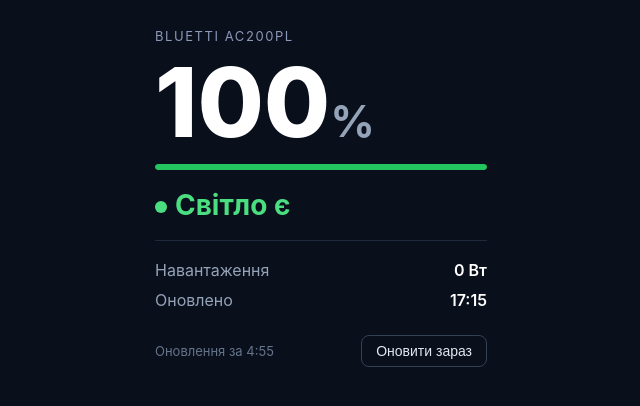
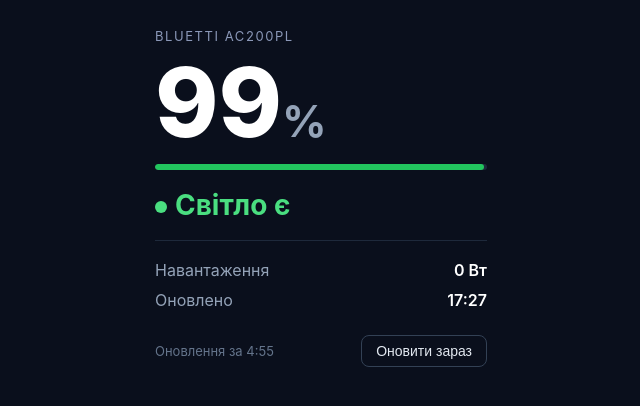
Before and after one commit to paliichukmykola/bluetti-widget, a plain HTML site: page index.html in a window 1280 px wide. Shown: the whole page, without its empty margins (319-959 px from the left). Drawn offline with Linux system fonts and the light colour scheme.

Commit message:
widget: 99% grid on 0W @ 17:27

```diff
--- a/index.html
+++ b/index.html
@@ -32,18 +32,18 @@
 <body>
 <div class="wrap">
   <div class="label">Bluetti AC200PL</div>
-  <div class="soc">100<span>%</span></div>
-  <div class="bar"><i style="width: 100%"></i></div>
+  <div class="soc">99<span>%</span></div>
+  <div class="bar"><i style="width: 99%"></i></div>
   <div class="grid on"><span class="dot"></span>Світло є</div>
   <hr>
   <div class="row"><span class="k">Навантаження</span><span class="v">0 Вт</span></div>
 
-  <div class="row"><span class="k">Оновлено</span><span class="v">17:15</span></div>
+  <div class="row"><span class="k">Оновлено</span><span class="v">17:27</span></div>
   <div class="warn" id="warn"></div>
   <div class="foot"><span class="cd" id="cd"></span><button onclick="location.reload()">Оновити зараз</button></div>
 </div>
 <script>
-  var updatedUtc = "2026-11-27T15:15:27+00:00";
+  var updatedUtc = "2026-11-27T15:27:27+00:00";
   var RELOAD_S = 300;
   var STALE_MIN = 20;
   var left = RELOAD_S;
```
